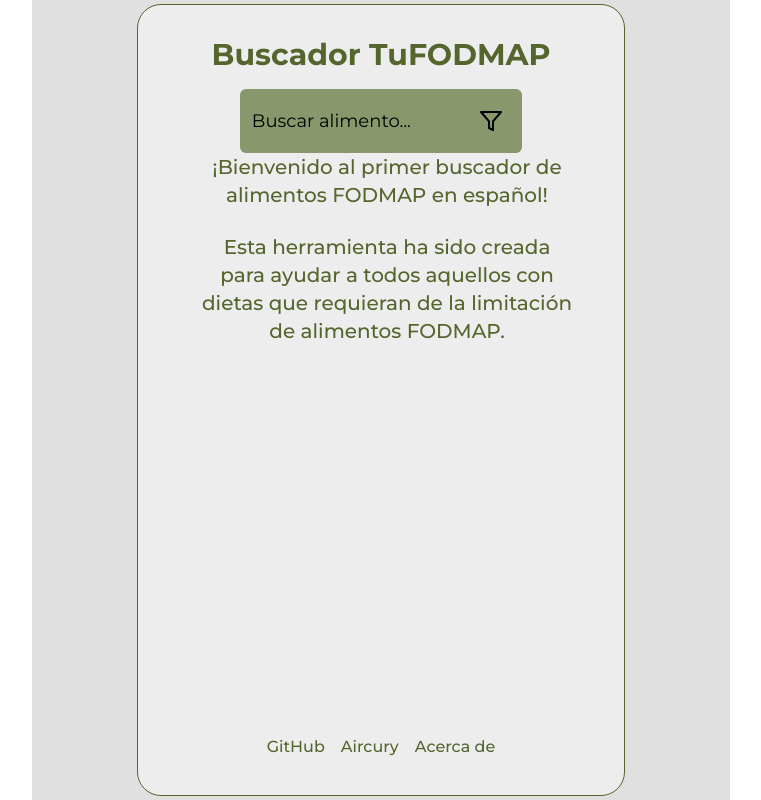
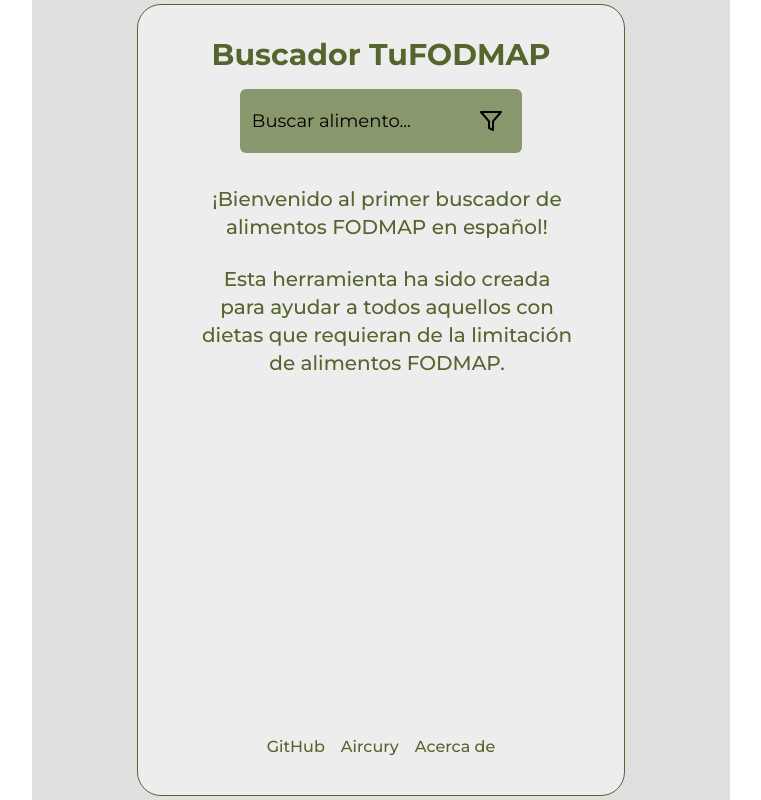
Before and after one commit to ortizzxz/FODMAP-App, a React (Vite) app in the folder fodmap-app/: page / in a window 1280 px wide. Shown: the whole page, without its empty margins (259-1020 px from the left). Built offline with nearby package versions, Linux system fonts and the light colour scheme; no server answers.

Commit message:
fix(welcome message position)

```diff
--- a/fodmap-app/src/components/ProductApp.tsx
+++ b/fodmap-app/src/components/ProductApp.tsx
@@ -181,7 +181,7 @@ export const ProductApp: React.FC = () => {
                                                                                 Hasn't results ? Show no results found messsage
                         */}
                                 {!hasSearched ? (
-                                    <div className='text-[#54652d] text-center font-medium max-w-2xl w-[80%]'>
+                                    <div className='text-[#54652d] text-center font-medium max-w-2xl w-[80%] mt-8'>
                                         <h2 className='text-xl mb-4'>
                                             ¡Bienvenido al primer buscador de alimentos FODMAP en español!
                                         </h2>
```
